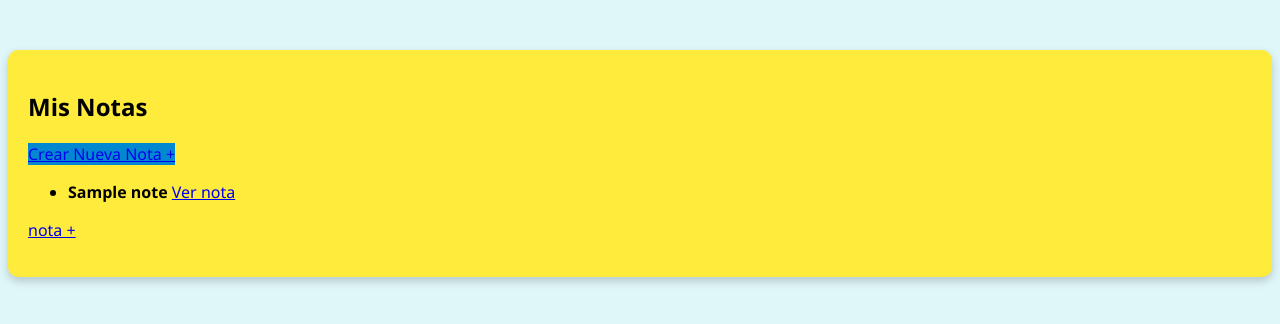
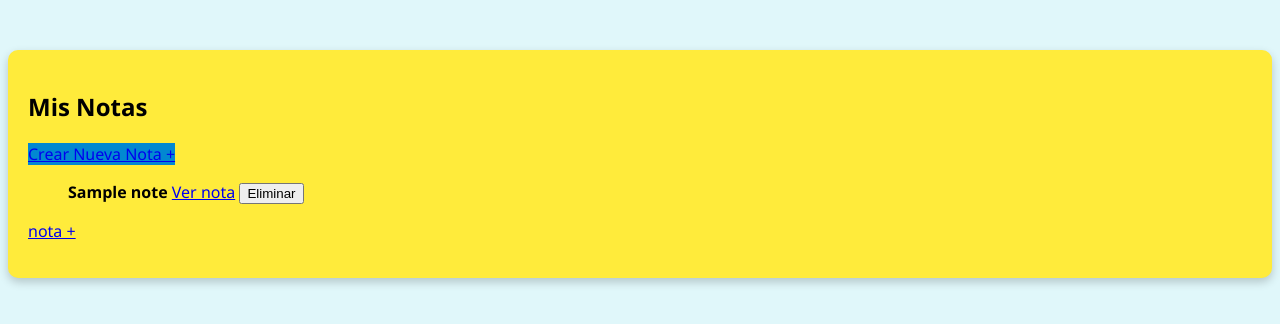
Before and after one commit to Kevincamelo5/ColabNotes, a Flask app: page /view_notes in a window 1280 px wide. Shown: the part 30-354 px from the top of the page. Run offline with Flask 3, Linux system fonts and the light colour scheme; a user stored in the database is signed in; tables that the repository leaves empty hold one stand-in row (values such as "Sample post").

Commit message:
eliminar notas
se agrego la funcionalidad de eliminar notas

```diff
--- a/ColabNotes/app/routes.py
+++ b/ColabNotes/app/routes.py
@@ -84,7 +84,7 @@ def delete_note(note_id):
 
     if note.user_id != current_user.id:
         flash('No tienes permiso para eliminar esta nota.', 'danger')
-        return redirect(url_for('main.dashboard'))
+        return redirect(url_for('main.view_notes'))
 
     try:
         db.session.delete(note)
--- a/ColabNotes/app/templates/view_notes.html
+++ b/ColabNotes/app/templates/view_notes.html
@@ -9,10 +9,17 @@
     {% if notes %}
     <ul class="list-group">
         {% for note in notes %}
-        <li class="list-group-item">
+        <div class="d-flex justify-content-between">
             <strong>{{ note.title }}</strong>
             <a href="{{ url_for('main.view_note', note_id=note.id) }}" class="btn btn-sm btn-secondary">Ver nota</a>
-        </li>
+            <!-- Formulario para eliminar la nota -->
+            <form method="POST" action="{{ url_for('main.delete_note', note_id=note.id) }}" style="display:inline;">
+                <button type="submit" class="btn btn-sm btn-danger"
+                    onclick="return confirm('¿Estás seguro de que quieres eliminar esta nota?');">
+                    Eliminar
+                </button>
+            </form>
+        </div>
         {% endfor %}
     </ul>
     {% else %}
```
Also changed, not shown: ColabNotes/instance/site.db.
